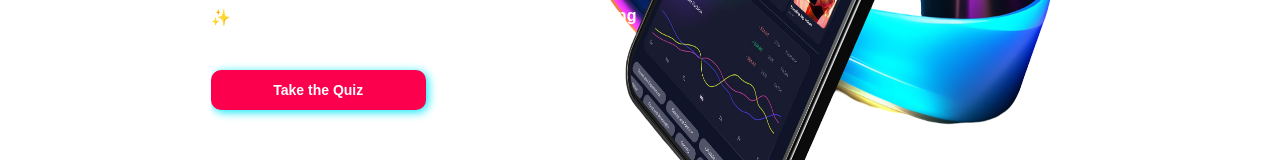
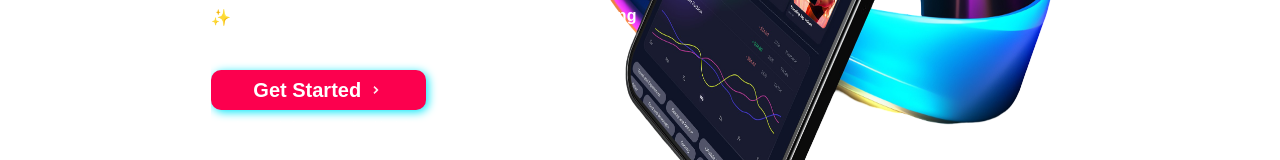
Before and after one commit to Hazrat16/fametonic, a Next.js app: page / in a window 1280 px wide. Shown: the part 578-738 px from the top of the page. Built offline with nearby package versions, Linux system fonts and the light colour scheme.

Commit message:
Add ForwardButtonIcon component and update home page button with new icon

```diff
--- /dev/null
+++ b/src/Assets/ForwardButtonIcon.tsx
@@ -0,0 +1,23 @@
+export const ForwardButtonIcon = ({
+  height,
+  width,
+}: {
+  height?: string;
+  width?: string;
+}) => {
+  return (
+    <svg
+      height={height}
+      width={width}
+      viewBox="0 0 8 14"
+      fill="none"
+      xmlns="http://www.w3.org/2000/svg"
+    >
+      <path
+        d="M7.19238 6.26465C7.60266 6.67918 7.60225 7.33287 7.19141 7.74707L2.29102 12.6875C1.87768 13.1039 1.22189 13.104 0.808594 12.6875C0.607462 12.4847 0.50002 12.2157 0.5 11.9512L0.5 11.7451L0.538086 11.707C0.551454 11.6485 0.568204 11.5907 0.591797 11.5352C0.644656 11.4108 0.722378 11.2983 0.819336 11.2041L4.97949 7L0.818359 2.7959L0.819336 2.79492C0.408805 2.3804 0.4084 1.72679 0.819336 1.3125C1.23271 0.895833 1.88939 0.895784 2.30273 1.3125L2.30273 1.31348L7.19238 6.26465Z"
+        fill="white"
+        stroke="white"
+      />
+    </svg>
+  );
+};
--- a/src/app/page.tsx
+++ b/src/app/page.tsx
@@ -1,3 +1,5 @@
+import { ForwardButtonIcon } from "@/Assets/ForwardButtonIcon";
+
 export default function Home() {
   return (
     <div
@@ -6,12 +8,12 @@ export default function Home() {
     >
       {/* Left Text Side */}
       <div className="w-full md:w-1/2 flex flex-col justify-center px-6 md:px-[0px] pt-28 md:pt-0">
-        <h1 className="font-urbanist font-bold text-[28px] md:text-[35px] leading-[100%] text-white mb-4">
+        <h1 className="font-urbanist font-extrabold text-[25px] md:text-[35px] leading-[100%] text-white mb-4">
           Want to Turn Social Media Into a <br className="hidden md:block" />
           Profitable Career?
         </h1>
 
-        <h2 className="font-urbanist font-bold text-[28px] md:text-[35px] leading-[100%] text-[#00E7F9] mb-4 w-fit drop-shadow-[0_4px_4px_#FC004E]">
+        <h2 className="font-urbanist font-extrabold text-[25px] md:text-[35px] leading-[100%] text-[#00E7F9] mb-4 w-fit drop-shadow-[0_4px_4px_#FC004E]">
           Discover your way to success <br className="hidden md:block" /> with
           Fametonic:
         </h2>
@@ -26,7 +28,7 @@ export default function Home() {
           ].map((item, index) => (
             <div key={index} className="flex items-start gap-2 mt-1">
               <span className="text-[#00E7F9] ">✨</span>
-              <span className="font-figtree text-[16px] leading-[20px] font-semibold text-white">
+              <span className="font-figtree text-[16px] leading-[20px] font-medium md:font-semibold text-white">
                 {item}
               </span>
             </div>
@@ -36,8 +38,9 @@ export default function Home() {
         <div className="flex flex-col-reverse md:flex-col">
           {/* Button Section - should appear last in mobile, first in desktop */}
           <div className="w-full md:w-1/2 mb-6 md:mb-0">
-            <button className="w-full h-[40px] rounded-[10px] bg-[#FC004E] text-white font-figtree font-semibold text-sm px-10 py-2 shadow-[2px_2px_10px_#00E7F9] mb-2">
-              Take the Quiz
+            <button className="w-full h-[40px] rounded-[10px] bg-[#FC004E] text-white font-figtree font-bold text-[20px] px-10 py-2 shadow-[2px_2px_10px_#00E7F9] mb-2 flex items-center justify-center gap-2">
+              Get Started
+              <ForwardButtonIcon height="8" width="14" />
             </button>
 
             <p className="font-figtree font-normal text-[12px] leading-[16px] text-center text-white">
@@ -46,7 +49,7 @@ export default function Home() {
           </div>
 
           {/* Text Sections */}
-          <p className="text-[12px] leading-[22px] text-[#ABABAB] my-[30px] font-medium">
+          <p className="text-[12px] leading-[22px]  text-[#ABABAB] my-[30px] font-medium">
             By clicking &quot;Get Started&quot;, you agree with Terms and
             Conditions, Privacy Policy, Subscription Terms
           </p>
```
